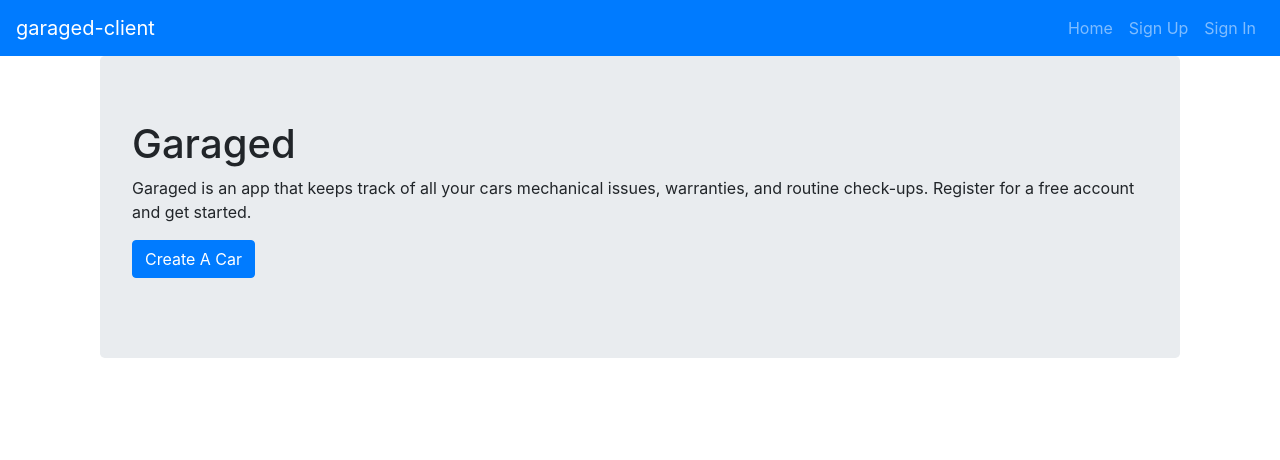
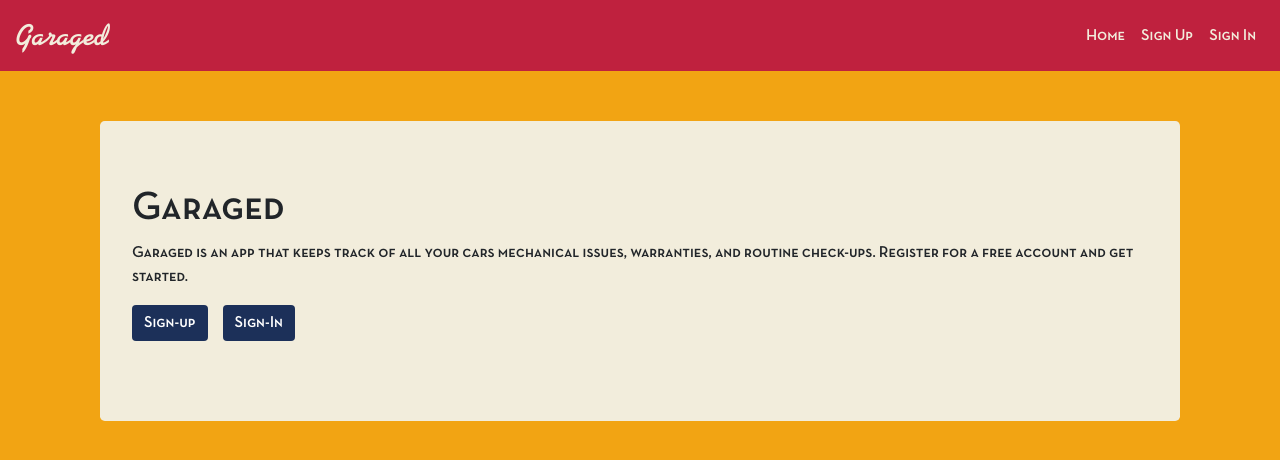
Before and after one commit to akramshah/garaged-client, a React app: page /#/ in a window 1280 px wide. Shown: the top 460 px of the page. Built offline with nearby package versions, Linux system fonts and the light colour scheme.

Commit message:
Styling, partial update functionality.
- Added styling to all pages.
- Partial update tested and working.

```diff
--- a/src/components/Cars/CarForm.js
+++ b/src/components/Cars/CarForm.js
@@ -3,7 +3,7 @@ import Form from 'react-bootstrap/Form'
 import Button from 'react-bootstrap/Button'
 
 const CarForm = ({ car, handleChange, handleSubmit }) => (
-  <Form className="showCar"
+  <Form style= {{ marginTop: '20px' }} className="showCar"
     onSubmit={handleSubmit}>
     <Form.Group>
       <Form.Label>Name</Form.Label>
@@ -31,7 +31,7 @@ const CarForm = ({ car, handleChange, handleSubmit }) => (
         value={car.mileage}
         onChange={handleChange}
       />
-      <Button className='primary' variant='primary' type='submit'>
+      <Button style= {{ marginTop: '20px' }} className='primary' variant='primary' type='submit'>
     Add Car
       </Button>
     </Form.Group>
--- a/src/components/Cars/CreateCar.js
+++ b/src/components/Cars/CreateCar.js
@@ -61,7 +61,7 @@ class CarCreate extends Component {
     }
     return (
       <Fragment>
-        <h3>Add a car to your garage.</h3>
+        <h3 style={{ marginTop: '20px' }}>Add a car to your garage.</h3>
         <CarForm
           car={car}
           handleChange={this.handleChange}
--- a/src/components/Cars/Garage.js
+++ b/src/components/Cars/Garage.js
@@ -3,6 +3,8 @@ import { withRouter, Link, Redirect } from 'react-router-dom'
 import Button from 'react-bootstrap/Button'
 import { indexCars, deleteCar } from '../../api/cars'
 import Spinner from 'react-bootstrap/Spinner'
+import Card from 'react-bootstrap/Card'
+import './Garage.scss'
 
 class Garage extends Component {
   constructor (props) {
@@ -82,13 +84,20 @@ class Garage extends Component {
     }
     const carJsx = cars.map(car => (
       <div key={car.id}>
-        <p>Name: {car.name}</p>
-        <p>Year: {car.year}</p>
-        <p>Mileage: {car.mileage}</p>
-        <Button className='primary' variant="primary" onClick={() => this.handleDelete(car.id)}>Delete Car</Button>
-        <Button className='primary' variant="primary">
-          <Link to={`/cars/update/${car.id}`}>Update Car</Link>
-        </Button>
+        <Card className="garagecard" style={{ width: '18rem' }}>
+          <Card.Img variant="top" className="img-size" src={'card.png'} />
+          <Card.Body>
+            <Card.Title><h6>{car.name}</h6></Card.Title>
+            <Card.Text>
+              <p>Year: {car.year}</p>
+              <p>Mileage: {car.mileage}</p>
+            </Card.Text>
+            <Button className='primary' variant="primary" onClick={() => this.handleDelete(car.id)}>Delete Car</Button>
+            <Button className='primary' variant="primary">
+              <Link style={{ color: '#fff' }} to={`/cars/update/${car.id}`}>Update Car</Link>
+            </Button>
+          </Card.Body>
+        </Card>
       </div>
     ))
     return (
--- /dev/null
+++ b/src/components/Cars/Garage.scss
@@ -0,0 +1,17 @@
+.displayCar {
+  display: flex;
+  flex-direction: row;
+  flex-wrap: wrap;
+}
+
+.garagecard {
+  margin: 30px 50px 10px 10px;
+  background-color: #f2eddc;
+}
+
+.primary {
+  margin-right: 15px;
+  background-color: #1c3059;
+  border: none;
+  color: #f2eddc;
+}
--- a/src/components/Cars/UpdateCar.js
+++ b/src/components/Cars/UpdateCar.js
@@ -8,9 +8,6 @@ class CarUpdate extends Component {
     super(props)
     this.state = {
       car: {
-        name: '',
-        year: '',
-        mileage: ''
       },
       updated: false
     }
@@ -56,7 +53,7 @@ class CarUpdate extends Component {
 
       return (
         <Fragment>
-          <h3>Update Car</h3>
+          <h3 style={{ marginTop: '20px' }}>Update Car</h3>
           <CarForm
             car={car}
             handleChange={this.handleChange}
--- a/src/components/ChangePassword/ChangePassword.js
+++ b/src/components/ChangePassword/ChangePassword.js
@@ -73,7 +73,7 @@ class ChangePassword extends Component {
                 onChange={this.handleChange}
               />
             </Form.Group>
-            <Button
+            <Button style={{ backgroundColor: '#1c3059', border: 'none' }}
               variant="primary"
               type="submit"
             >
--- a/src/components/Header/Header.js
+++ b/src/components/Header/Header.js
@@ -2,40 +2,40 @@ import React, { Fragment } from 'react'
 import { Nav, Navbar, NavDropdown } from 'react-bootstrap'
 
 const authenticatedOptions = (
-  <Fragment>
-    <Nav.Link>Settings</Nav.Link>
+  <Fragment >
+    <Nav.Link style={{ color: '#f2eddc' }}>Settings</Nav.Link>
     <NavDropdown id="basic-nav-dropdown">
       <NavDropdown.Item href="#car/create">Add Car</NavDropdown.Item>
       <NavDropdown.Item href="#change-password">Change Password</NavDropdown.Item>
       <NavDropdown.Divider />
       <NavDropdown.Item href="#sign-out">Sign Out</NavDropdown.Item>
     </NavDropdown>
-    <Nav.Link href="#garage">Garage</Nav.Link>
+    <Nav.Link href="#garage" style={{ color: '#f2eddc' }}>Garage</Nav.Link>
   </Fragment>
 )
 
 const unauthenticatedOptions = (
-  <Fragment>
-    <Nav.Link href="#sign-up">Sign Up</Nav.Link>
-    <Nav.Link href="#sign-in">Sign In</Nav.Link>
+  <Fragment >
+    <Nav.Link href="#sign-up" style={{ color: '#f2eddc' }}>Sign Up</Nav.Link>
+    <Nav.Link href="#sign-in" style={{ color: '#f2eddc' }}>Sign In</Nav.Link>
   </Fragment>
 )
 
 const alwaysOptions = (
   <Fragment>
-    <Nav.Link href="#/">Home</Nav.Link>
+    <Nav.Link href="#/" style={{ color: '#f2eddc' }}>Home</Nav.Link>
   </Fragment>
 )
 
 const Header = ({ user }) => (
-  <Navbar bg="primary" variant="dark" expand="md">
-    <Navbar.Brand href="#">
-      garaged-client
+  <Navbar className="navigation" style={{ backgroundColor: '#bf213e' }} expand="md">
+    <Navbar.Brand style={{ color: '#f2eddc', fontFamily: 'Kaufmann', fontSize: '30px' }}href="#">
+      Garaged
     </Navbar.Brand>
     <Navbar.Toggle aria-controls="basic-navbar-nav" />
     <Navbar.Collapse id="basic-navbar-nav">
-      <Nav className="ml-auto">
-        { user && <span className="navbar-text mr-2">Welcome, {user.email}</span>}
+      <Nav className="ml-auto" >
+        { user && <span className="navbar-text mr-2" style={{ color: '#f2eddc' }}>Welcome, {user.email}</span>}
         { alwaysOptions }
         { user ? authenticatedOptions : unauthenticatedOptions }
       </Nav>
--- a/src/components/Home/Home.js
+++ b/src/components/Home/Home.js
@@ -3,8 +3,8 @@ import { Jumbotron, Button } from 'react-bootstrap'
 
 const Home = () => (
   <Fragment>
-    <div className="container">
-      <Jumbotron>
+    <div className="container" style={{ marginTop: '50px' }} >
+      <Jumbotron style={{ backgroundColor: '#f2eddc' }} >
         <h1>Garaged</h1>
         <p>
           Garaged is an app that keeps track of all your cars
@@ -12,7 +12,12 @@ const Home = () => (
           Register for a free account and get started.
         </p>
         <p>
-          <Button variant="primary">Create A Car</Button>
+          <Button style={{ backgroundColor: '#1c3059', border: 'none', marginRight: '15px' }} href="#sign-up" variant="primary">
+          Sign-up
+          </Button>
+          <Button style={{ backgroundColor: '#1c3059', border: 'none' }} href="#sign-in" variant="primary">
+          Sign-In
+          </Button>
         </p>
       </Jumbotron>
     </div>
--- a/src/components/SignIn/SignIn.js
+++ b/src/components/SignIn/SignIn.js
@@ -74,7 +74,7 @@ class SignIn extends Component {
                 onChange={this.handleChange}
               />
             </Form.Group>
-            <Button
+            <Button style={{ backgroundColor: '#1c3059', border: 'none' }}
               variant="primary"
               type="submit"
             >
--- a/src/components/SignUp/SignUp.js
+++ b/src/components/SignUp/SignUp.js
@@ -87,7 +87,7 @@ class SignUp extends Component {
                 onChange={this.handleChange}
               />
             </Form.Group>
-            <Button
+            <Button style={{ backgroundColor: '#1c3059', border: 'none' }}
               variant="primary"
               type="submit"
             >
--- a/src/index.scss
+++ b/src/index.scss
@@ -1 +1,20 @@
+$success: #f2eddc;
+$danger: #bf213e;
+
 @import '~bootstrap/scss/bootstrap';
+
+@font-face {
+  font-family: Neutra;
+  src: url("/public/Neutra-Demi.ttf");
+}
+
+@font-face {
+  font-family: Kaufmann;
+  src: url("/public/Kaufmann.ttf");
+}
+
+
+body {
+  background-color: #f2a413;
+  font-family: Neutra;
+}
```
Also changed, not shown: public/Kaufmann.ttf (added), public/Neutra-Demi.ttf (added).
